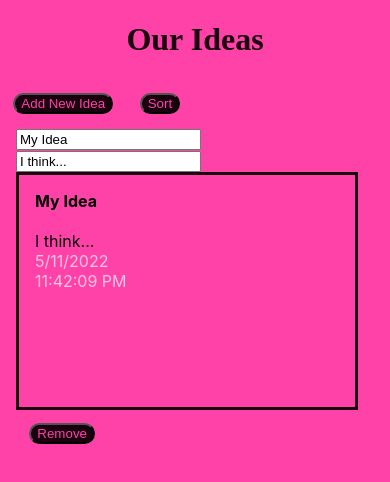
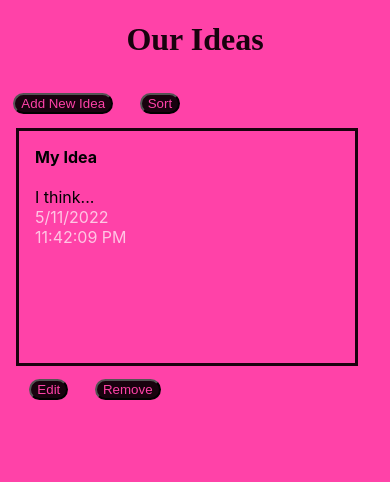
Before and after one commit to Naryond/clearscore-tech-test, a React (Create React App) app: page / in a window 390 px wide. Shown: the top 482 px of the page. Built offline with nearby package versions, Linux system fonts and the light colour scheme.

Commit message:
Version 1.25
Buttons more responsive and input/text managed correctly

```diff
--- a/src/Idea.js
+++ b/src/Idea.js
@@ -5,6 +5,7 @@ const Idea = ({ cancel, card }) => {
   const [title, setTitle] = useState("My Idea");
   const [content, setContent] = useState("I think...");
   const [time, setTime] = useState(card.date);
+  const [edit, setEdit] = useState(false);
 
   const getTitle = (e) => {
     setTitle(e.target.value);
@@ -16,22 +17,37 @@ const Idea = ({ cancel, card }) => {
     setTime(new Date());
   };
 
+  const editMode = () => {
+    setEdit(!edit);
+  };
+
   const erase = () => cancel(card);
 
   return (
     <div>
+      <div className="internalBox">
+        {edit ? (
+          <div>
             <input type="text" defaultValue={title} onChange={getTitle} />
             <input type="text" defaultValue={content} onChange={getContent} />
-      <div className="internalBox">
+          </div>
+        ) : (
+          <div>
             <b>{title}</b>
             <br />
             <br />
             {content}
             <div className="time">
-          {time.toLocaleDateString()}<br/>
+              {time.toLocaleDateString()}
+              <br />
               {time.toLocaleTimeString()}
             </div>
           </div>
+        )}
+      </div>
+      <button className="button" onClick={editMode}>
+        {edit ? "Save" : "Edit"}
+      </button>
       <button className="button bottom" onClick={erase}>
         Remove
       </button>
```
Also changed, not shown: src/App.js (+5 -3 lines). Lines whose indentation alone changed are shown as unchanged.
